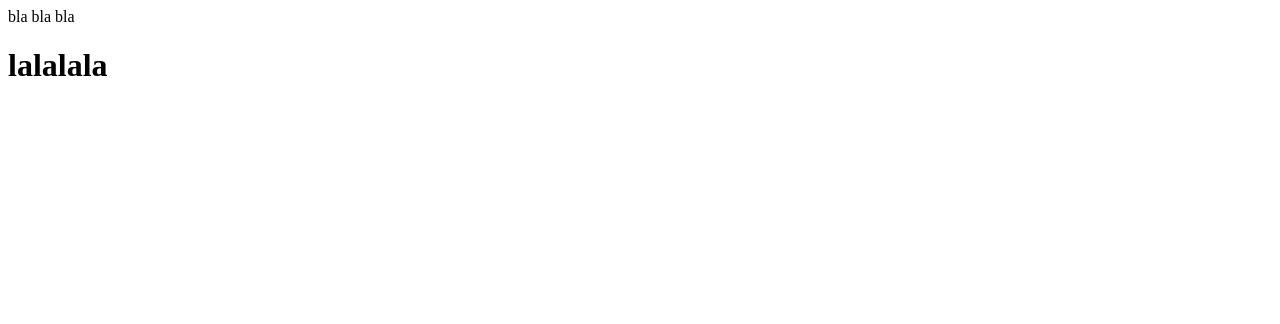
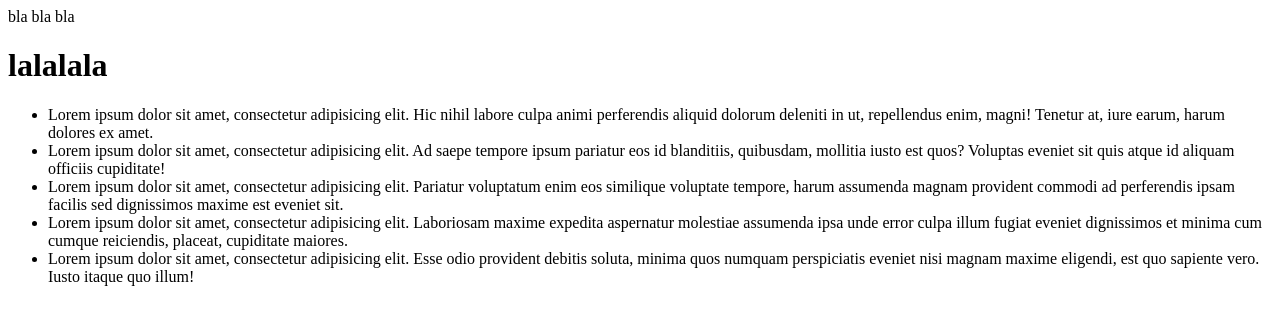
Before and after one commit to bejalane/gitlesson, a plain HTML site: page git-lesson/index.html in a window 1280 px wide. Drawn offline with Linux system fonts and the light colour scheme.

Commit message:
new commit

```diff
--- a/git-lesson/index.html
+++ b/git-lesson/index.html
@@ -7,5 +7,13 @@
 <body>
 	<div>bla bla bla</div>
 	<h1>lalalala</h1>
+
+	<ul>
+		<li>Lorem ipsum dolor sit amet, consectetur adipisicing elit. Hic nihil labore culpa animi perferendis aliquid dolorum deleniti in ut, repellendus enim, magni! Tenetur at, iure earum, harum dolores ex amet.</li>
+		<li>Lorem ipsum dolor sit amet, consectetur adipisicing elit. Ad saepe tempore ipsum pariatur eos id blanditiis, quibusdam, mollitia iusto est quos? Voluptas eveniet sit quis atque id aliquam officiis cupiditate!</li>
+		<li>Lorem ipsum dolor sit amet, consectetur adipisicing elit. Pariatur voluptatum enim eos similique voluptate tempore, harum assumenda magnam provident commodi ad perferendis ipsam facilis sed dignissimos maxime est eveniet sit.</li>
+		<li>Lorem ipsum dolor sit amet, consectetur adipisicing elit. Laboriosam maxime expedita aspernatur molestiae assumenda ipsa unde error culpa illum fugiat eveniet dignissimos et minima cum cumque reiciendis, placeat, cupiditate maiores.</li>
+		<li>Lorem ipsum dolor sit amet, consectetur adipisicing elit. Esse odio provident debitis soluta, minima quos numquam perspiciatis eveniet nisi magnam maxime eligendi, est quo sapiente vero. Iusto itaque quo illum!</li>
+	</ul>
 </body>
 </html>
```
